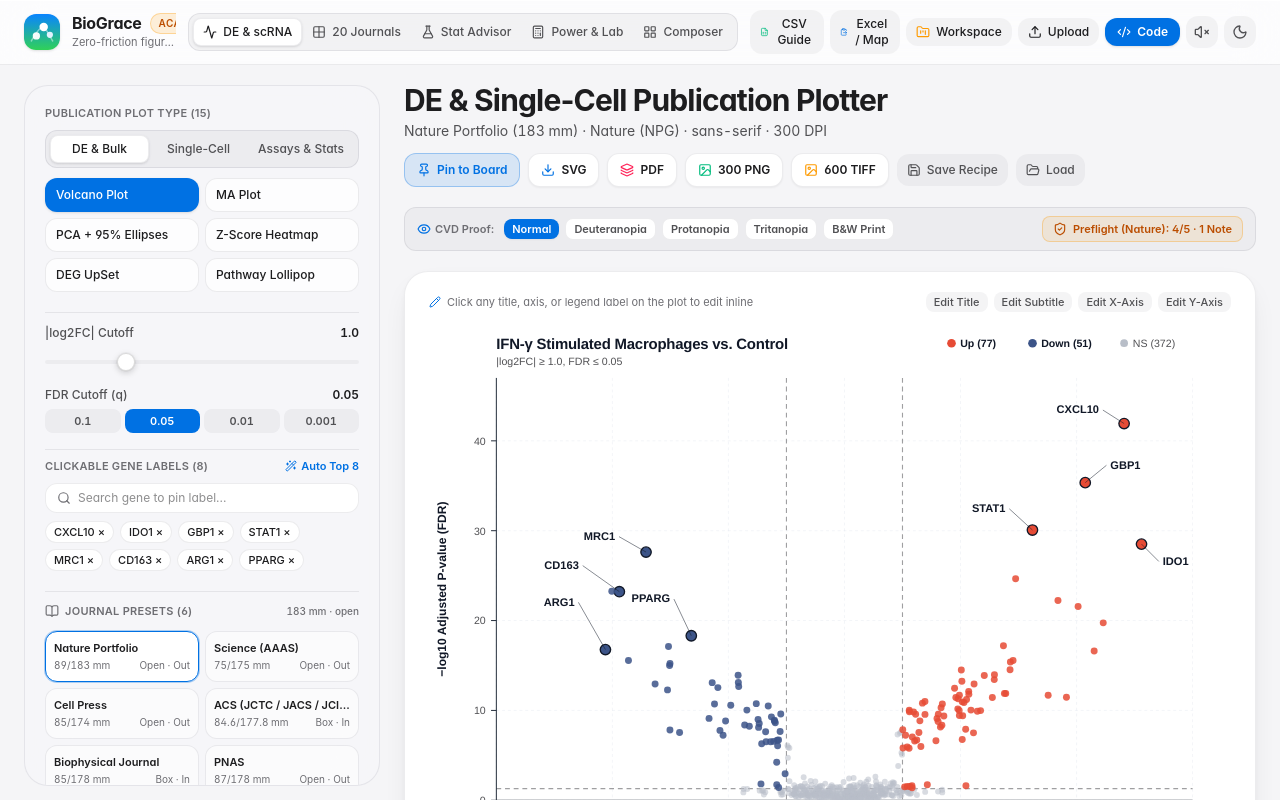
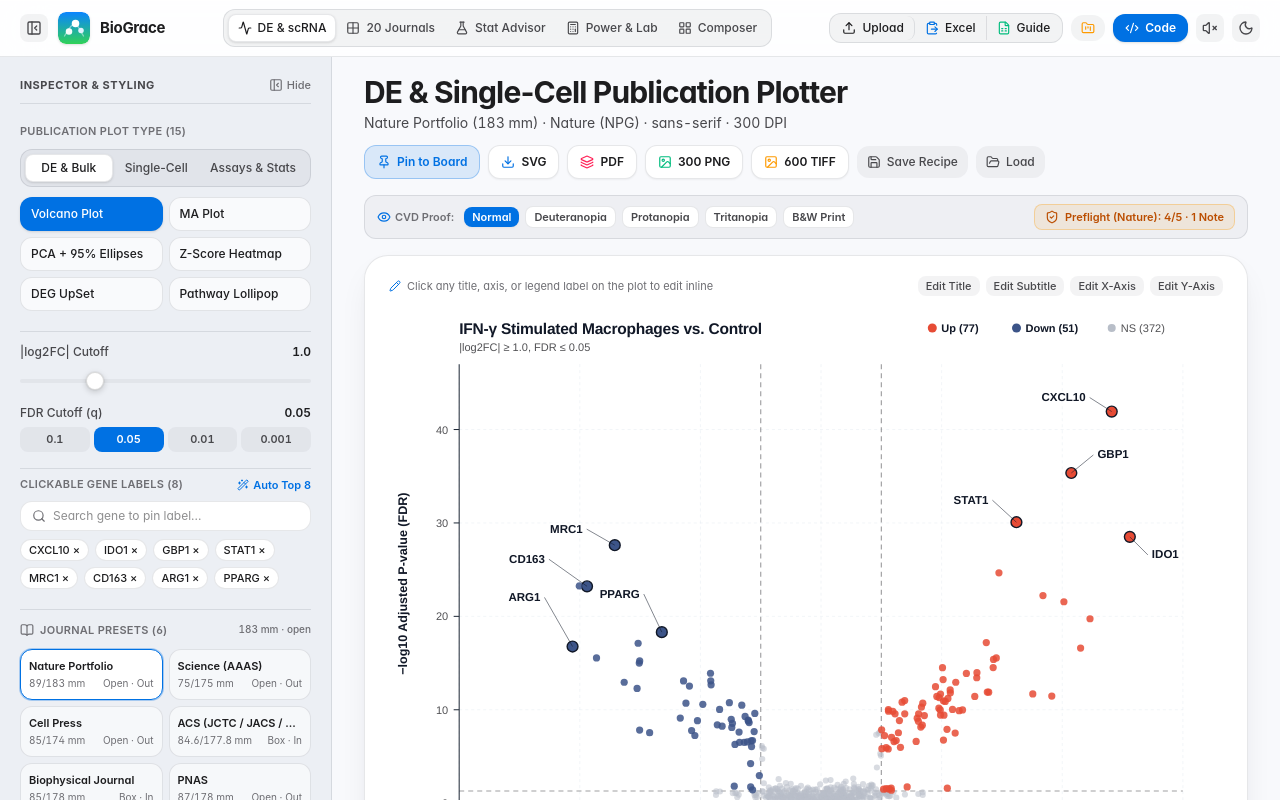
Before and after one commit to pritampanda15/BioGrace, a React (Vite) app: page / in a window 1280 px wide. Shown: the top 800 px of the page. Built offline with nearby package versions, Linux system fonts and the light colour scheme.

Commit message:
Polish UI layout: clean single-line macOS titlebar, distinct collapsible slate Inspector sidebar, and full-width studio canvas

```diff
--- a/src/App.tsx
+++ b/src/App.tsx
@@ -22,6 +22,8 @@ import {
   Lock,
   Moon,
   Palette,
+  PanelLeftClose,
+  PanelLeftOpen,
   Pencil,
   Pin,
   RotateCcw,
@@ -182,6 +184,7 @@ export function App() {
   const [darkMode, setDarkMode] = useState(false);
   const [soundEnabled, setSoundEnabled] = useState(false);
   const [codeSheetOpen, setCodeSheetOpen] = useState(false);
+  const [sidebarOpen, setSidebarOpen] = useState(true);
   const [csvGuideOpen, setCsvGuideOpen] = useState(false);
   const [mapperSheetOpen, setMapperSheetOpen] = useState(false);
   const [projectSheetOpen, setProjectSheetOpen] = useState(false);
@@ -1190,11 +1193,25 @@ export function App() {
           )}
         </AnimatePresence>
 
-        {/* Floating Apple Translucent Toolbar */}
+        {/* Clean Single-Line macOS Translucent Titlebar */}
         <header className="sticky top-0 z-30 material-toolbar">
-          <div className="max-w-[1460px] mx-auto px-4 sm:px-6 h-16 flex items-center justify-between gap-3">
-            <div className="flex items-center gap-3 min-w-0">
-              <div className="w-9 h-9 rounded-xl overflow-hidden shadow-sm shrink-0">
+          <div className="w-full px-4 sm:px-5 h-14 flex items-center justify-between gap-3">
+            {/* Left: Sidebar Toggle + Brand */}
+            <div className="flex items-center gap-2.5 shrink-0">
+              <button
+                type="button"
+                aria-label={sidebarOpen ? 'Hide Inspector sidebar' : 'Show Inspector sidebar'}
+                title={sidebarOpen ? 'Hide Inspector (maximize figure canvas)' : 'Show Inspector sidebar'}
+                onPointerDown={() => {
+                  setSidebarOpen((v) => !v);
+                  playAppleTick(soundEnabled, 'select');
+                }}
+                className="apple-press hidden lg:inline-flex p-1.5 rounded-lg bg-[var(--bg-subtle)] hover:bg-[var(--border-hairline)] text-[var(--text-secondary)] hover:text-[var(--text-primary)]"
+              >
+                {sidebarOpen ? <PanelLeftClose className="w-4 h-4" /> : <PanelLeftOpen className="w-4 h-4" />}
+              </button>
+
+              <div className="w-8 h-8 rounded-lg overflow-hidden shadow-sm shrink-0">
                 <svg viewBox="0 0 64 64" fill="none" className="w-full h-full" aria-hidden="true">
                   <defs>
                     <linearGradient id="biograce-brand-grad" x1="0" y1="0" x2="0" y2="64" gradientUnits="userSpaceOnUse">
@@ -1215,27 +1232,23 @@ export function App() {
                   <circle cx="46" cy="37" r="5.5" fill="#E0F2FE" />
                 </svg>
               </div>
-              <div className="truncate">
-                <div className="flex items-center gap-2">
-                  <span className="type-title text-base font-bold tracking-tight">BioGrace</span>
+              <div className="flex items-center gap-2 whitespace-nowrap">
+                <span className="type-title text-[15px] font-bold tracking-tight">BioGrace</span>
                 <button
                   type="button"
                   onPointerDown={() => {
                     setLicenseSheetOpen(true);
                     playAppleTick(soundEnabled, 'select');
                   }}
-                    className="apple-press hidden md:inline-block text-[10px] font-semibold uppercase tracking-wider px-2 py-0.5 rounded-full bg-amber-500/15 text-amber-700 dark:text-amber-300 border border-amber-500/30"
-                  >
-                    Academic Only
-                  </button>
-                </div>
-                <p className="hidden sm:block text-[11px] text-[var(--text-tertiary)] truncate">
-                  Zero-friction figures, honest statistics &amp; reproducible R / Python / CLI
-                </p>
-              </div>
-            </div>
-
-            <div className="hidden lg:block">
+                  className="apple-press hidden 2xl:inline-block text-[10px] font-semibold uppercase tracking-wider px-2 py-0.5 rounded-full bg-amber-500/15 text-amber-700 dark:text-amber-300 border border-amber-500/30 whitespace-nowrap"
+                >
+                  Academic
+                </button>
+              </div>
+            </div>
+
+            {/* Center: 5-Studio Segmented Switcher */}
+            <div className="hidden lg:flex items-center justify-center min-w-0">
               <AppleSegmentedControl<StudioMode>
                 layoutId="studio-nav-pill"
                 size="sm"
@@ -1272,7 +1285,8 @@ export function App() {
               />
             </div>
 
-            <div className="flex items-center gap-1.5">
+            {/* Right: Grouped Single-Line Toolbar Actions */}
+            <div className="flex items-center gap-2 shrink-0">
               <input
                 ref={fileInputRef}
                 type="file"
@@ -1284,58 +1298,21 @@ export function App() {
                   e.target.value = '';
                 }}
               />
-              <button
-                type="button"
-                title="Browse CSV schemas & sample data for all 36 plots"
-                onPointerDown={() => {
-                  setCsvGuideOpen(true);
-                  playAppleTick(soundEnabled, 'select');
-                }}
-                className="apple-press inline-flex items-center gap-1.5 px-2.5 py-1.5 rounded-xl text-xs font-medium bg-[var(--bg-subtle)] hover:bg-[var(--border-hairline)] text-[var(--text-primary)]"
-              >
-                <FileSpreadsheet className="w-3.5 h-3.5 text-emerald-500" />
-                <span className="hidden xl:inline">CSV Guide</span>
-              </button>
-
-              <button
-                type="button"
-                title="Paste from Excel / Prism, import .xlsx, or map arbitrary column headers"
-                onPointerDown={() => {
-                  setMapperSheetOpen(true);
-                  playAppleTick(soundEnabled, 'select');
-                }}
-                className="apple-press inline-flex items-center gap-1.5 px-2.5 py-1.5 rounded-xl text-xs font-medium bg-[var(--bg-subtle)] hover:bg-[var(--border-hairline)] text-[var(--text-primary)]"
-              >
-                <ClipboardPaste className="w-3.5 h-3.5 text-[var(--accent)]" />
-                <span className="hidden xl:inline">Excel / Map</span>
-              </button>
-
-              <button
-                type="button"
-                title="Manage saved manuscript figures (Fig 1A, Fig 1B, etc.) locally"
-                onPointerDown={() => {
-                  setProjectSheetOpen(true);
-                  playAppleTick(soundEnabled, 'select');
-                }}
-                className="apple-press inline-flex items-center gap-1.5 px-2.5 py-1.5 rounded-xl text-xs font-medium bg-[var(--bg-subtle)] hover:bg-[var(--border-hairline)] text-[var(--text-primary)]"
-              >
-                <FolderKanban className="w-3.5 h-3.5 text-amber-500" />
-                <span className="hidden xl:inline">
-                  Workspace{savedFigures.length > 0 ? ` (${savedFigures.length})` : ''}
-                </span>
-              </button>
-
-              <button
-                type="button"
+
+              {/* Unified Data Pill Group (Upload | Excel | Guide) */}
+              <div className="inline-flex items-center rounded-xl bg-[var(--bg-subtle)] border border-[var(--border-hairline)] p-0.5 divide-x divide-[var(--border-hairline)]">
+                <button
+                  type="button"
+                  title="Upload CSV, TSV, or Excel (.xlsx) file"
                   onPointerDown={() => fileInputRef.current?.click()}
-                className={`apple-press inline-flex items-center gap-1.5 px-2.5 py-1.5 rounded-xl text-xs font-medium ${
+                  className={`apple-press inline-flex items-center gap-1.5 px-2.5 py-1 rounded-lg text-xs font-medium whitespace-nowrap ${
                     (studio === 'stats'
                       ? statsUploadStatus.isCustom
                       : studio === 'gallery'
                       ? Boolean(galleryTables[activeCase.id])
                       : deUploadStatus.isCustom)
-                    ? 'bg-emerald-500/15 text-emerald-700 dark:text-emerald-300 border border-emerald-500/35'
-                    : 'bg-[var(--bg-subtle)] hover:bg-[var(--border-hairline)] text-[var(--text-primary)]'
+                      ? 'bg-emerald-500/15 text-emerald-700 dark:text-emerald-300'
+                      : 'hover:bg-[var(--bg-elevated)] text-[var(--text-primary)]'
                   }`}
                 >
                   {(studio === 'stats'
@@ -1343,11 +1320,11 @@ export function App() {
                     : studio === 'gallery'
                     ? Boolean(galleryTables[activeCase.id])
                     : deUploadStatus.isCustom) ? (
-                  <Check className="w-3.5 h-3.5" />
+                    <Check className="w-3.5 h-3.5 shrink-0" />
                   ) : (
-                  <Upload className="w-3.5 h-3.5" />
-                )}
-                <span className="hidden sm:inline max-w-[115px] truncate">
+                    <Upload className="w-3.5 h-3.5 shrink-0" />
+                  )}
+                  <span className="hidden sm:inline max-w-[96px] truncate">
                     {studio === 'stats' && statsUploadStatus.isCustom
                       ? statsUploadStatus.fileName
                       : studio === 'gallery' && galleryTables[activeCase.id]
@@ -1360,13 +1337,58 @@ export function App() {
 
                 <button
                   type="button"
+                  title="Paste from Excel / Prism, import .xlsx, or map columns"
+                  onPointerDown={() => {
+                    setMapperSheetOpen(true);
+                    playAppleTick(soundEnabled, 'select');
+                  }}
+                  className="apple-press inline-flex items-center gap-1.5 px-2.5 py-1 text-xs font-medium whitespace-nowrap hover:bg-[var(--bg-elevated)] text-[var(--text-primary)]"
+                >
+                  <ClipboardPaste className="w-3.5 h-3.5 text-[var(--accent)] shrink-0" />
+                  <span className="hidden xl:inline">Excel</span>
+                </button>
+
+                <button
+                  type="button"
+                  title="Browse CSV schemas & sample data for all 36 plots"
+                  onPointerDown={() => {
+                    setCsvGuideOpen(true);
+                    playAppleTick(soundEnabled, 'select');
+                  }}
+                  className="apple-press inline-flex items-center gap-1.5 px-2.5 py-1 rounded-r-lg text-xs font-medium whitespace-nowrap hover:bg-[var(--bg-elevated)] text-[var(--text-primary)]"
+                >
+                  <FileSpreadsheet className="w-3.5 h-3.5 text-emerald-500 shrink-0" />
+                  <span className="hidden xl:inline">Guide</span>
+                </button>
+              </div>
+
+              <button
+                type="button"
+                title="Saved manuscript figures (Fig 1A, Fig 1B, etc.)"
+                onPointerDown={() => {
+                  setProjectSheetOpen(true);
+                  playAppleTick(soundEnabled, 'select');
+                }}
+                className="apple-press inline-flex items-center gap-1.5 px-2.5 py-1.5 rounded-xl text-xs font-medium whitespace-nowrap bg-[var(--bg-subtle)] hover:bg-[var(--border-hairline)] text-[var(--text-primary)]"
+              >
+                <FolderKanban className="w-3.5 h-3.5 text-amber-500 shrink-0" />
+                <span className="hidden 2xl:inline">Workspace</span>
+                {savedFigures.length > 0 && (
+                  <span className="px-1.5 py-0.2 rounded-full text-[10px] font-bold bg-amber-500/20 text-amber-700 dark:text-amber-300 tabular-nums">
+                    {savedFigures.length}
+                  </span>
+                )}
+              </button>
+
+              <button
+                type="button"
                 onPointerDown={() => {
                   setCodeSheetOpen(true);
                   playAppleTick(soundEnabled, 'select');
                 }}
-                className="apple-press inline-flex items-center gap-1.5 px-3 py-1.5 rounded-xl text-xs font-semibold bg-[var(--accent)] text-white shadow-sm"
-              >
-                <Code2 className="w-3.5 h-3.5" />
+                className="apple-press inline-flex items-center gap-1.5 px-3 py-1.5 rounded-xl text-xs font-semibold whitespace-nowrap bg-[var(--accent)] text-white shadow-sm"
+              >
+                <Code2 className="w-3.5 h-3.5 shrink-0" />
                 <span className="hidden md:inline">Code</span>
               </button>
 
@@ -1375,7 +1397,7 @@ export function App() {
                 aria-label="Toggle tactile audio"
                 title={soundEnabled ? 'Tactile audio on' : 'Tactile audio muted'}
                 onPointerDown={() => setSoundEnabled((s) => !s)}
-                className="apple-press p-2 rounded-xl bg-[var(--bg-subtle)] text-[var(--text-secondary)] hover:text-[var(--text-primary)]"
+                className="apple-press p-1.5 rounded-lg bg-[var(--bg-subtle)] text-[var(--text-secondary)] hover:text-[var(--text-primary)]"
               >
                 {soundEnabled ? <Volume2 className="w-4 h-4" /> : <VolumeX className="w-4 h-4" />}
               </button>
@@ -1384,7 +1406,7 @@ export function App() {
                 type="button"
                 aria-label="Toggle light and dark theme"
                 onPointerDown={() => setDarkMode((d) => !d)}
-                className="apple-press p-2 rounded-xl bg-[var(--bg-subtle)] text-[var(--text-secondary)] hover:text-[var(--text-primary)]"
+                className="apple-press p-1.5 rounded-lg bg-[var(--bg-subtle)] text-[var(--text-secondary)] hover:text-[var(--text-primary)]"
               >
                 {darkMode ? <Sun className="w-4 h-4" /> : <Moon className="w-4 h-4" />}
               </button>
@@ -1410,10 +1432,28 @@ export function App() {
           </div>
         </header>
 
-        {/* Main Workbench */}
-        <main className="flex-1 max-w-[1460px] w-full mx-auto px-4 sm:px-6 py-5 grid grid-cols-1 lg:grid-cols-[356px_minmax(0,1fr)] gap-6 items-start">
-          {/* LEFT INSPECTOR SIDEBAR */}
-          <aside className="material-sidebar rounded-3xl border p-5 space-y-5 lg:sticky lg:top-20 lg:max-h-[calc(100vh-6.2rem)] lg:overflow-y-auto">
+        {/* Full-Width macOS Split-View Workbench: Docked Slate Inspector + Expansive Main Canvas */}
+        <main className="flex-1 w-full flex flex-col lg:flex-row items-stretch">
+          {/* LEFT DOCKED INSPECTOR SIDEBAR (Distinct Slate Surface + Collapsible) */}
+          {sidebarOpen && (
+            <aside className="material-sidebar w-full lg:w-[332px] lg:shrink-0 border-b lg:border-b-0 lg:border-r border-[var(--border-hairline)] p-4 sm:p-5 space-y-5 lg:sticky lg:top-14 lg:h-[calc(100vh-3.5rem)] lg:overflow-y-auto">
+              <div className="flex items-center justify-between pb-2.5 border-b border-[var(--border-hairline)]">
+                <span className="text-[11px] font-bold uppercase tracking-wider text-[var(--text-secondary)]">
+                  Inspector &amp; Styling
+                </span>
+                <button
+                  type="button"
+                  onPointerDown={() => {
+                    setSidebarOpen(false);
+                    playAppleTick(soundEnabled, 'select');
+                  }}
+                  className="apple-press hidden lg:inline-flex items-center gap-1 text-[11px] font-medium text-[var(--text-tertiary)] hover:text-[var(--text-primary)]"
+                  title="Hide Inspector to maximize canvas"
+                >
+                  <PanelLeftClose className="w-3.5 h-3.5" />
+                  Hide
+                </button>
+              </div>
             {studio === 'gallery' ? (
               <div className="space-y-3">
                 <div className="flex items-center justify-between">
@@ -2120,9 +2160,11 @@ export function App() {
               </div>
             </div>
           </aside>
-
-          {/* MAIN STAGE */}
-          <section className="space-y-5 min-w-0">
+          )}
+
+          {/* MAIN STUDIO STAGE (Expansive Full-Bleed Canvas) */}
+          <section className="flex-1 min-w-0 px-4 sm:px-6 lg:px-8 py-5">
+            <div className="max-w-[1480px] mx-auto space-y-4">
             {/* Persistent Uploaded File Status Strip (Shows clearly whenever a custom CSV is active) */}
             {(() => {
               const galleryUpload = studio === 'gallery' ? galleryTables[activeCase.id] : undefined;
@@ -2355,7 +2397,8 @@ export function App() {
                 onClose={() => setActivePlotEdit(null)}
               />
 
-              {/* Subtle Quick-Edit Hint Bar (outside exported SVG) */}
+              {/* Subtle Quick-Edit Hint Bar (only for studios with inline click-to-edit text) */}
+              {studio !== 'composer' && studio !== 'workbench' && (
               <div className="mb-2.5 px-1 flex flex-wrap items-center justify-between gap-2 text-[11px] text-[var(--text-tertiary)]">
                 <span className="flex items-center gap-1.5">
                   <Pencil className="w-3 h-3 text-[var(--accent)]" />
@@ -2430,6 +2473,7 @@ export function App() {
                   )}
                 </div>
               </div>
+              )}
 
               {studio === 'workbench' ? (
                 <WetLabWorkbench
@@ -2741,12 +2785,13 @@ export function App() {
               </div>
               </>
             )}
+            </div>
           </section>
         </main>
 
         {/* Minimal Public Launch Footer with Privacy Lock & Feedback Links */}
-        <footer className="mt-6 border-t border-[var(--border-hairline)] bg-[var(--bg-elevated)]/60">
-          <div className="max-w-[1460px] mx-auto px-4 sm:px-6 py-4 flex flex-wrap items-center justify-between gap-3 text-[11px] text-[var(--text-tertiary)]">
+        <footer className="border-t border-[var(--border-hairline)] bg-[var(--bg-elevated)]/80">
+          <div className="w-full px-5 sm:px-6 py-3.5 flex flex-wrap items-center justify-between gap-3 text-[11px] text-[var(--text-tertiary)]">
             <div className="flex flex-wrap items-center gap-3">
               <span className="inline-flex items-center gap-1.5 font-semibold text-emerald-600 dark:text-emerald-400">
                 <Lock className="w-3.5 h-3.5" />
--- a/src/components/composer/FigureComposerStudio.tsx
+++ b/src/components/composer/FigureComposerStudio.tsx
@@ -128,11 +128,11 @@ export const FigureComposerStudio: React.FC<FigureComposerStudioProps> = ({
   const rows = grid === '2x1' ? 1 : 2;
   const totalSlots = cols * rows;
 
-  const W = 1080;
-  const padX = 28;
-  const padTop = 52;
-  const padBottom = 24;
-  const gap = 22;
+  const W = 1120;
+  const padX = 16;
+  const padTop = figureTitle.trim() ? 46 : 18;
+  const padBottom = 16;
+  const gap = 16;
   const cellW = (W - padX * 2 - gap * (cols - 1)) / cols;
   const cellH = Math.round(cellW * (2 / 3));
   const H = padTop + rows * cellH + (rows - 1) * gap + padBottom;
--- a/src/index.css
+++ b/src/index.css
@@ -4,39 +4,39 @@
   color-scheme: light;
   font-family: -apple-system, BlinkMacSystemFont, "SF Pro Text", "SF Pro Display", "Segoe UI", Roboto, Helvetica, Arial, sans-serif;
   font-feature-settings: "cv02", "cv03", "cv04", "cv11";
-  --bg-canvas: #f5f5f7;
+  --bg-canvas: #f8f9fc;
   --bg-elevated: #ffffff;
-  --bg-subtle: rgba(118, 118, 128, 0.08);
-  --material-toolbar: rgba(255, 255, 255, 0.72);
-  --material-sidebar: rgba(246, 246, 249, 0.78);
-  --material-sheet: rgba(255, 255, 255, 0.86);
-  --border-specular: rgba(255, 255, 255, 0.78);
-  --border-hairline: rgba(15, 23, 42, 0.08);
+  --bg-subtle: rgba(118, 118, 128, 0.09);
+  --material-toolbar: rgba(255, 255, 255, 0.86);
+  --material-sidebar: #eceff4;
+  --material-sheet: rgba(255, 255, 255, 0.92);
+  --border-specular: rgba(255, 255, 255, 0.85);
+  --border-hairline: rgba(15, 23, 42, 0.1);
   --text-primary: #1d1d1f;
-  --text-secondary: #515154;
+  --text-secondary: #48484c;
   --text-tertiary: #6e6e73;
   --accent: #0071e3;
   --accent-soft: rgba(0, 113, 227, 0.12);
-  --shadow-floating: 0 12px 32px -12px rgba(0, 0, 0, 0.12), 0 2px 8px -2px rgba(0, 0, 0, 0.06);
+  --shadow-floating: 0 14px 36px -12px rgba(15, 23, 42, 0.11), 0 2px 10px -2px rgba(15, 23, 42, 0.05);
   --shadow-sheet: 0 28px 70px -18px rgba(0, 0, 0, 0.22), 0 4px 16px -4px rgba(0, 0, 0, 0.08);
 }
 
 .dark {
   color-scheme: dark;
-  --bg-canvas: #0b0c10;
-  --bg-elevated: #16171d;
-  --bg-subtle: rgba(255, 255, 255, 0.07);
-  --material-toolbar: rgba(24, 25, 32, 0.72);
-  --material-sidebar: rgba(18, 19, 25, 0.82);
-  --material-sheet: rgba(26, 27, 35, 0.88);
+  --bg-canvas: #090a0e;
+  --bg-elevated: #15171e;
+  --bg-subtle: rgba(255, 255, 255, 0.075);
+  --material-toolbar: rgba(20, 22, 29, 0.86);
+  --material-sidebar: #11131a;
+  --material-sheet: rgba(24, 26, 34, 0.92);
   --border-specular: rgba(255, 255, 255, 0.13);
-  --border-hairline: rgba(255, 255, 255, 0.09);
+  --border-hairline: rgba(255, 255, 255, 0.1);
   --text-primary: #f5f5f7;
-  --text-secondary: #b4b4bc;
+  --text-secondary: #b8b8c2;
   --text-tertiary: #8e8e93;
   --accent: #0a84ff;
   --accent-soft: rgba(10, 132, 255, 0.18);
-  --shadow-floating: 0 14px 36px -12px rgba(0, 0, 0, 0.55), 0 2px 10px -2px rgba(0, 0, 0, 0.35);
+  --shadow-floating: 0 16px 40px -12px rgba(0, 0, 0, 0.6), 0 2px 10px -2px rgba(0, 0, 0, 0.35);
   --shadow-sheet: 0 30px 80px -16px rgba(0, 0, 0, 0.72), 0 4px 20px -4px rgba(0, 0, 0, 0.45);
 }
 
```
Lines whose indentation alone changed are shown as unchanged.
